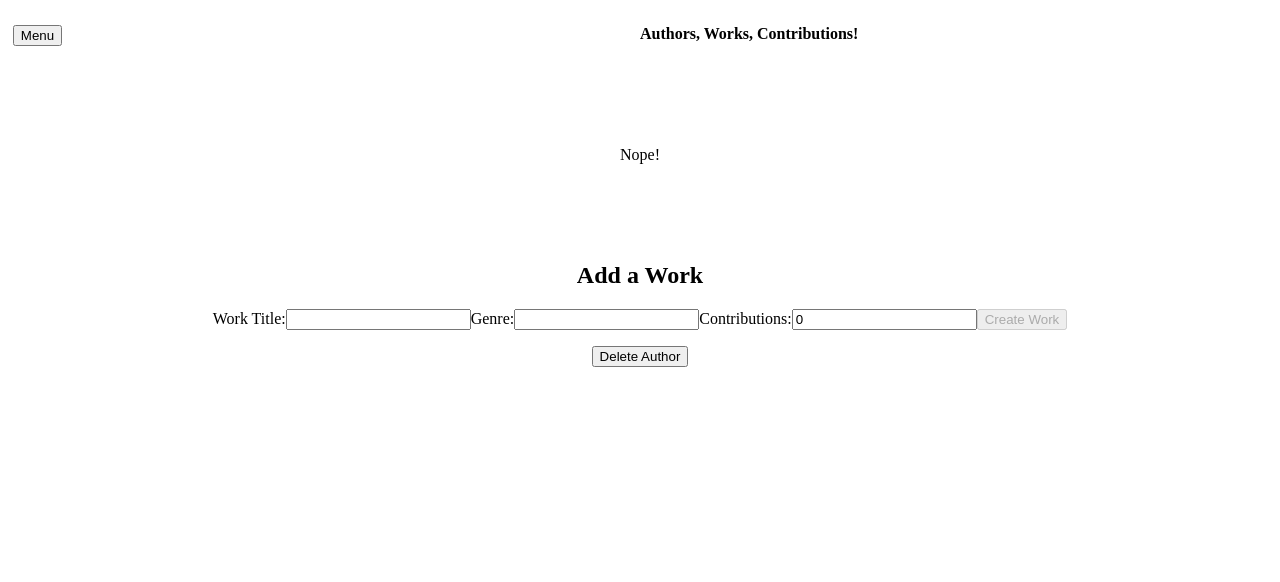
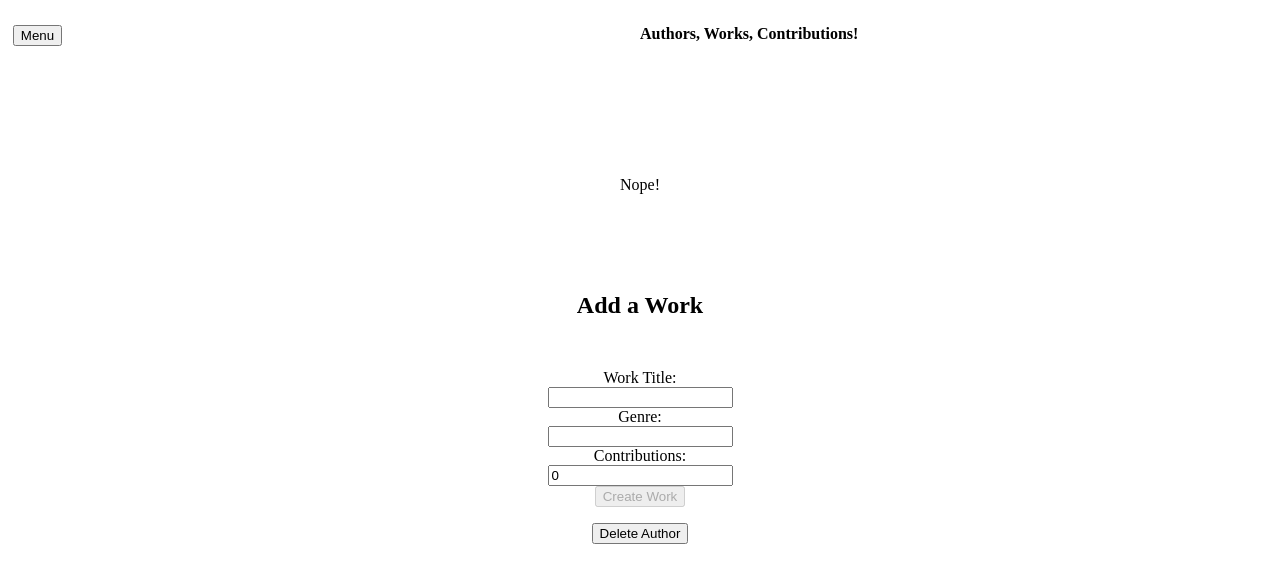
Before and after one commit to mmaustin/community-novel, a React (Create React App) app in the folder cn-client/: page /get-author/1 in a window 1280 px wide. Shown: the top 582 px of the page. Built offline with nearby package versions, Linux system fonts and the light colour scheme.

Commit message:
add two more container divs to the single author components and gave each flex properties

```diff
--- a/cn-client/src/features/authors/CreateAuthorsWork.js
+++ b/cn-client/src/features/authors/CreateAuthorsWork.js
@@ -36,7 +36,7 @@ export const CreateAuthorsWork = ({author}) => {
     return(
         <section id='author-work-container'>
             <h2>Add a Work</h2>
-            <form>
+            <form id='author-add-work-form'>
               <label htmlFor="title">Work Title:</label>
               <input
                   type="text"
--- a/cn-client/src/features/authors/SingleAuthorPage.js
+++ b/cn-client/src/features/authors/SingleAuthorPage.js
@@ -22,8 +22,10 @@ export const SingleAuthorPage = () => {
 
     return(
         <div id='author-page-container'>
-            {author ? <p id='author-name'>{author.name}</p> : <p>Nope!</p>}
-            {author ? <Link className='all-links' to={`/update-author/${author.id}`} >Edit Author</Link> : <p></p>}
+            <div id='conditional-author-container'>
+                {author ? <p id='author-name'>{author.name}</p> : <p>Nope!</p>}
+                {author ? <Link className='all-links' to={`/update-author/${author.id}`} >Edit Author</Link> : <p></p>}
+            </div>
             < CreateAuthorsWork author={author}/>
             <p><button onClick={deleteThisAuthor}>Delete Author</button></p>
         </div>
--- a/cn-client/src/index.css
+++ b/cn-client/src/index.css
@@ -259,7 +259,8 @@ body {
 
 /* Author's Page */
 
-#author-page-container, #author-work-container {
+#author-page-container, #author-work-container,
+#author-add-work-form, #conditional-author-container {
   margin-top: 30px;
   display: flex;
   justify-content: center;
```
Lines whose indentation alone changed are shown as unchanged.
